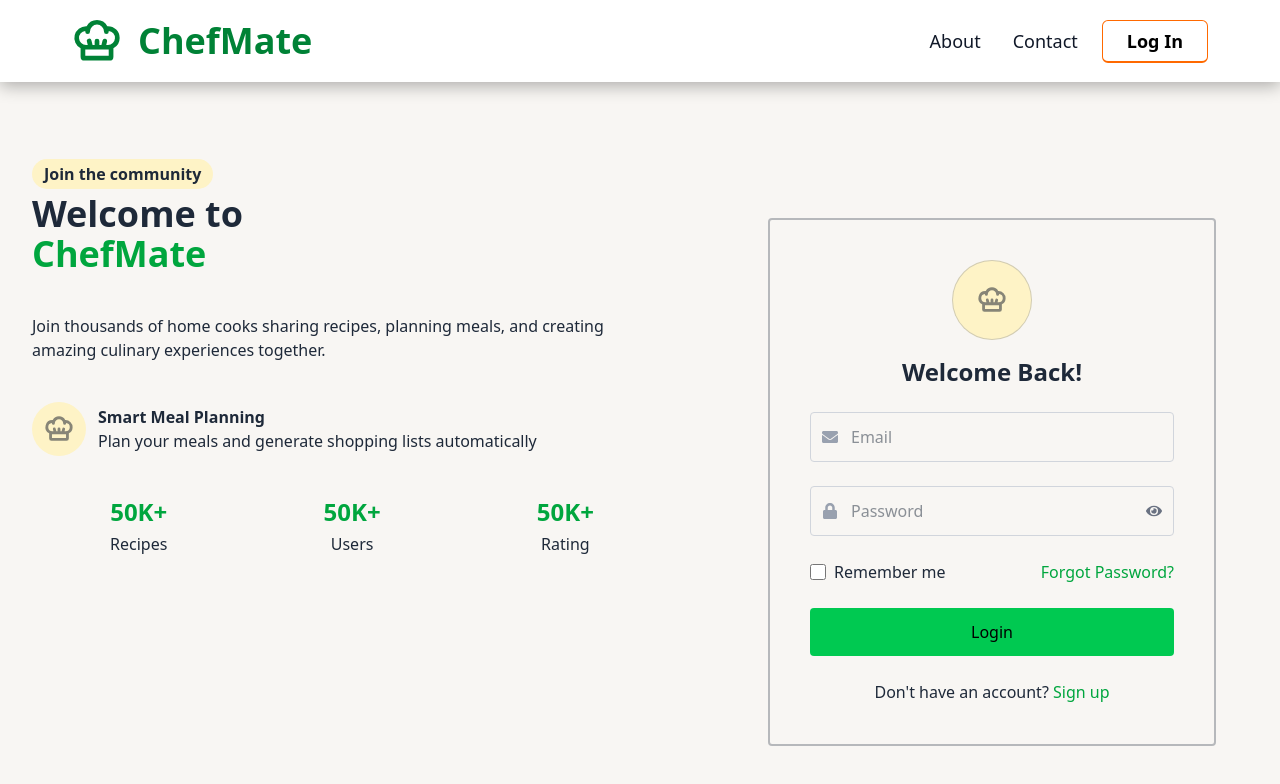
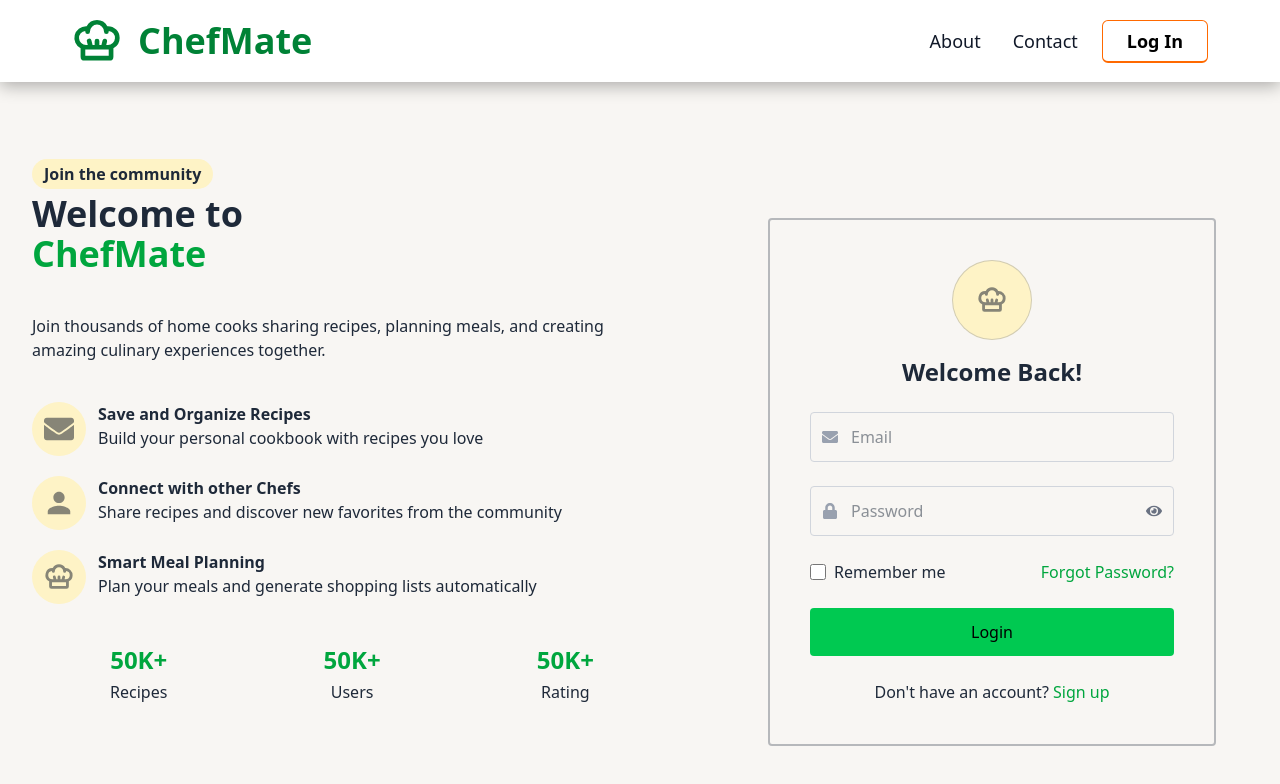
Before and after one commit to thechrishouse/ChefMate, a React (Vite) app in the folder frontend/: page /auth in a window 1280 px wide. Shown: the top 784 px of the page. Built offline with nearby package versions, Linux system fonts and the light colour scheme; no server answers.

Commit message:
included removed features from other developer(s) within Auth.jsx component

```diff
--- a/frontend/src/components/AuthPage.jsx
+++ b/frontend/src/components/AuthPage.jsx
@@ -91,9 +91,33 @@ export default function AuthPage() {
         </p>
 
         {/* Feature Section */}
-        <ul className="space-y-6">
+        <ul className="space-y-5 mb-10 list-none">
           <li>
-            <div className="flex justify-start items-center gap-3">
+            <div className="flex justify-start align-center gap-3">
+              <div className="flex justify-center items-center p-3 rounded-full bg-amber-100">
+                <FaEnvelope className="m-auto text-gray-900/50 text-3xl" />
+              </div>
+              <div>
+                <b>Save and Organize Recipes</b>
+                <p>Build your personal cookbook with recipes you love</p>
+              </div>
+            </div>
+          </li>
+          <li>
+            <div className="flex justify-start align-center gap-3">
+              <div className="flex justify-center items-center p-3 rounded-full bg-amber-100">
+                <IoMdPerson className="m-auto text-gray-900/50 text-3xl" />
+              </div>
+              <div>
+                <b>Connect with other Chefs</b>
+                <p>
+                  Share recipes and discover new favorites from the community
+                </p>
+              </div>
+            </div>
+          </li>
+          <li>
+            <div className="flex justify-start align-center gap-3">
               <div className="flex justify-center items-center p-3 rounded-full bg-amber-100">
                 <PiChefHatBold className="m-auto text-gray-900/50 text-3xl" />
               </div>
```
